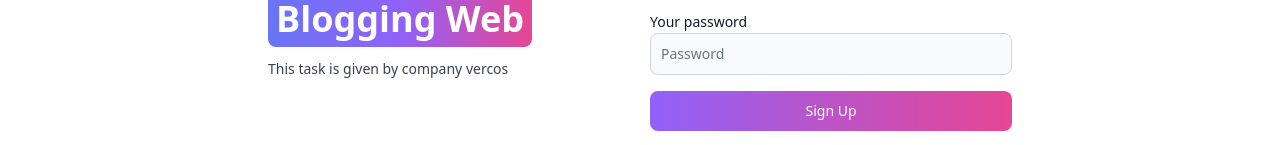
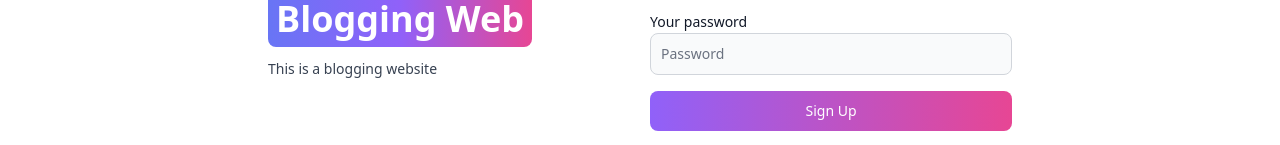
Before and after one commit to Pranjal-2004/bloggingmern, a React (Vite) app in the folder client/: page /sign-up in a window 1280 px wide. Shown: the part 311-456 px from the top of the page. Built offline with nearby package versions, Linux system fonts and the light colour scheme.

Commit message:
Update SignUp.jsx

```diff
--- a/client/src/pages/SignUp.jsx
+++ b/client/src/pages/SignUp.jsx
@@ -48,7 +48,7 @@ export default function SignUp() {
             </span>
           </Link>
           <p className='text-sm mt-5'>
-            This task is given by company vercos
+            This is a blogging website
           </p>
         </div>
         {/* right */}
```
